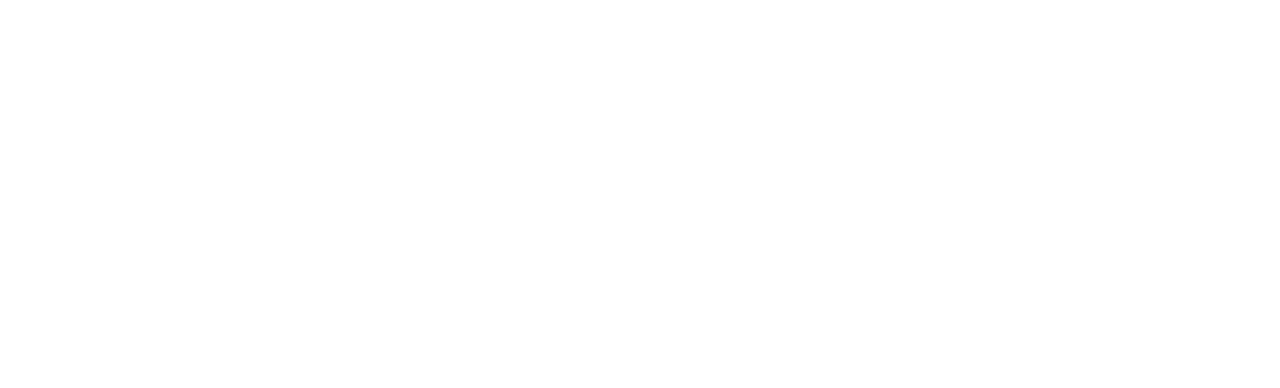
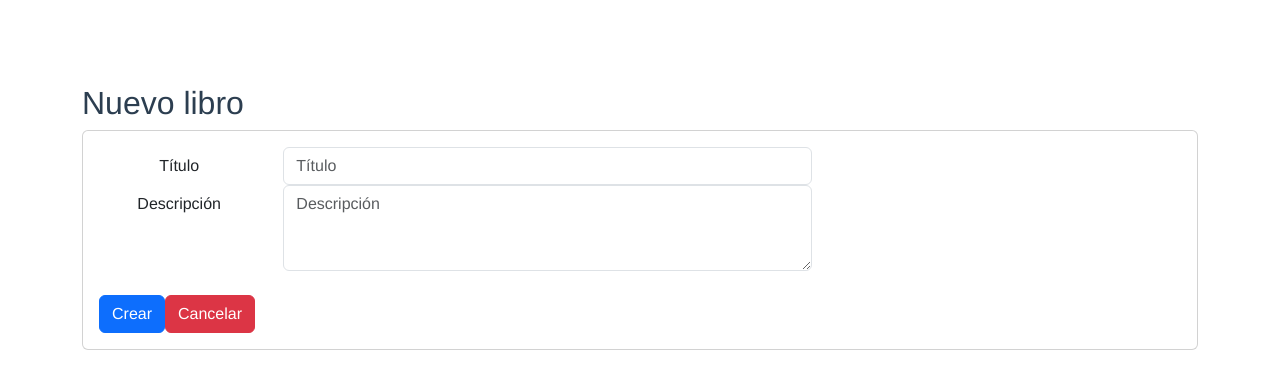
Before and after one commit to maicolmike/desarrolloPython, a Vue app in the folder 3-framework/django/django_vue/djangoVue/frontend/: page /books/new in a window 1280 px wide. Before the commit this address had no page. Shown: the top 388 px of the page. Built offline with nearby package versions, Linux system fonts and the light colour scheme.

Commit message:
boton CREAR NUEVO

```diff
--- a/3-framework/django/django_vue/djangoVue/frontend/src/components/Book/ListBook.vue
+++ b/3-framework/django/django_vue/djangoVue/frontend/src/components/Book/ListBook.vue
@@ -3,6 +3,9 @@
     <div class="row">
       <div class="col text-start">
         <h2>Listado de libros</h2>
+        <b-button size="sm" :to="{name: 'NewBook'}" variant="primary" style="margin-bottom: 10px;">
+            Nuevo libro
+          </b-button>
         <div class="col-md-12">
           <!-- Definir la tabla con slots y campos -->
           <b-table striped hover :items="books" :fields="fields">
--- /dev/null
+++ b/3-framework/django/django_vue/djangoVue/frontend/src/components/Book/NewBook.vue
@@ -0,0 +1,86 @@
+<template>
+    <div class="container">
+        <div class="row">
+            <div class="col text-start">
+                <h2>Nuevo libro</h2>
+            </div>
+        </div>
+
+        <div class="row">
+            <div class="col">
+                <div class="card">
+                    <div class="card-body">
+                        <form @submit="onSubmit">
+                            <div class="form-group row">
+                                <label for="title" class="col-sm-2 col-form-label">Título</label>
+                                <div class="col-sm-6">
+                                    <input type="text" placeholder="Título" name="title" class="form-control" v-model.trim="form.title">
+                                </div>
+                            </div>
+
+                            <div class="form-group row">
+                                <label for="description" class="col-sm-2 col-form-label">Descripción</label>
+                                <div class="col-sm-6">
+                                    <textarea name="description" class="form-control" placeholder="Descripción" rows="3" v-model.trim="form.description">
+                                    </textarea>
+                                </div>
+                            </div>
+                            <br>
+
+                            <div class="rows">
+                                <div class="col text-start">
+                                    <b-button type="submit" variant="primary">Crear</b-button>
+                                    <b-button type="submit" variant="danger" class="btn-large-space" :to="{ name: 'ListBook' }">Cancelar</b-button>
+                                </div>
+                            </div>
+                        </form>
+                    </div>
+                </div>
+            </div>
+        </div>
+
+
+    </div>
+</template>
+
+<script>
+import axios from 'axios'
+import swal from 'sweetalert'
+export default {
+    data () {
+        return {
+            form: {
+                title: '',
+                description:''
+            }
+        }
+    },
+    methods: {
+    onSubmit (evt) {
+      evt.preventDefault()
+      const path = 'http://localhost:8000/api/v1.0/books/'
+
+        axios.post(path, this.form).then((response) => {
+
+        this.form.title = response.data.title
+        this.form.description = response.data.description
+
+        //alert("Libro actualizado exitosamente")
+        swal("Libro creado existosamente!", "", "success")
+        })
+        .catch((error) => {
+            swal("Libro no ha sido creado existosamente!", "", error)
+        })
+    },
+
+  },
+  created() {
+
+  }
+
+}
+</script>
+
+<style lang="css" scoped>
+/* Estilos específicos del componente */
+</style>
--- a/3-framework/django/django_vue/djangoVue/frontend/src/router/index.js
+++ b/3-framework/django/django_vue/djangoVue/frontend/src/router/index.js
@@ -6,6 +6,7 @@
 import ListBook from '@/components/Book/ListBook.vue';
 import EditBook from '@/components/Book/EditBook.vue';
 import DeleteBook from '@/components/Book/DeleteBook.vue';
+import NewBook from '@/components/Book/NewBook.vue';
 
 // Definición de las rutas de la aplicación
 // Cada objeto en el array 'routes' define una ruta particular
@@ -30,9 +31,15 @@
   },
   {
     // Ruta '/books/delete' que elimina los libros
-    path: '/books/:bookId/delete',  // La URL para acceder a la edicion de libros
+    path: '/books/:bookId/delete',  // La URL para acceder a la eliminacion de libros
     name: 'DeleteBook',  // Nombre de la ruta
     component: DeleteBook  // Componente que se renderiza en esta ruta
+  },
+  {
+    // Ruta '/books/new' que crea libros
+    path: '/books/new',  // La URL para acceder a la creacion de libros
+    name: 'NewBook',  // Nombre de la ruta
+    component: NewBook  // Componente que se renderiza en esta ruta
   }
 
 ];
```
Also changed, not shown: 1 other file (tests, documents, lock files or other folders).
